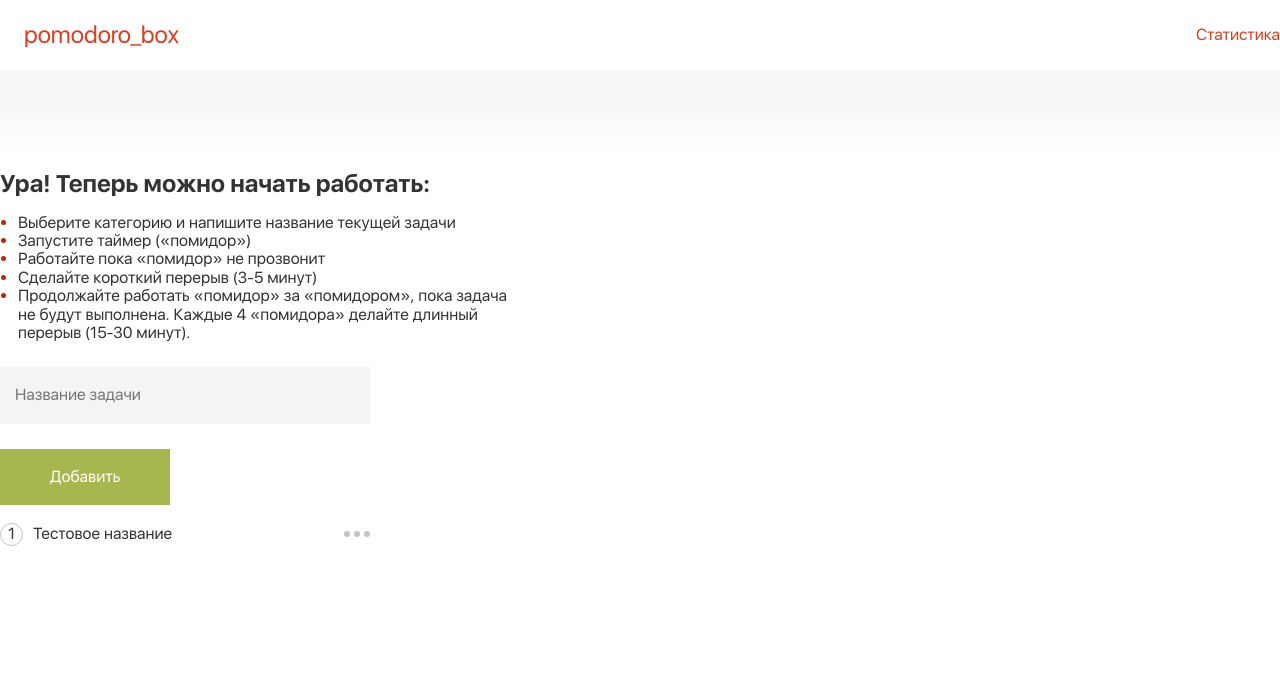
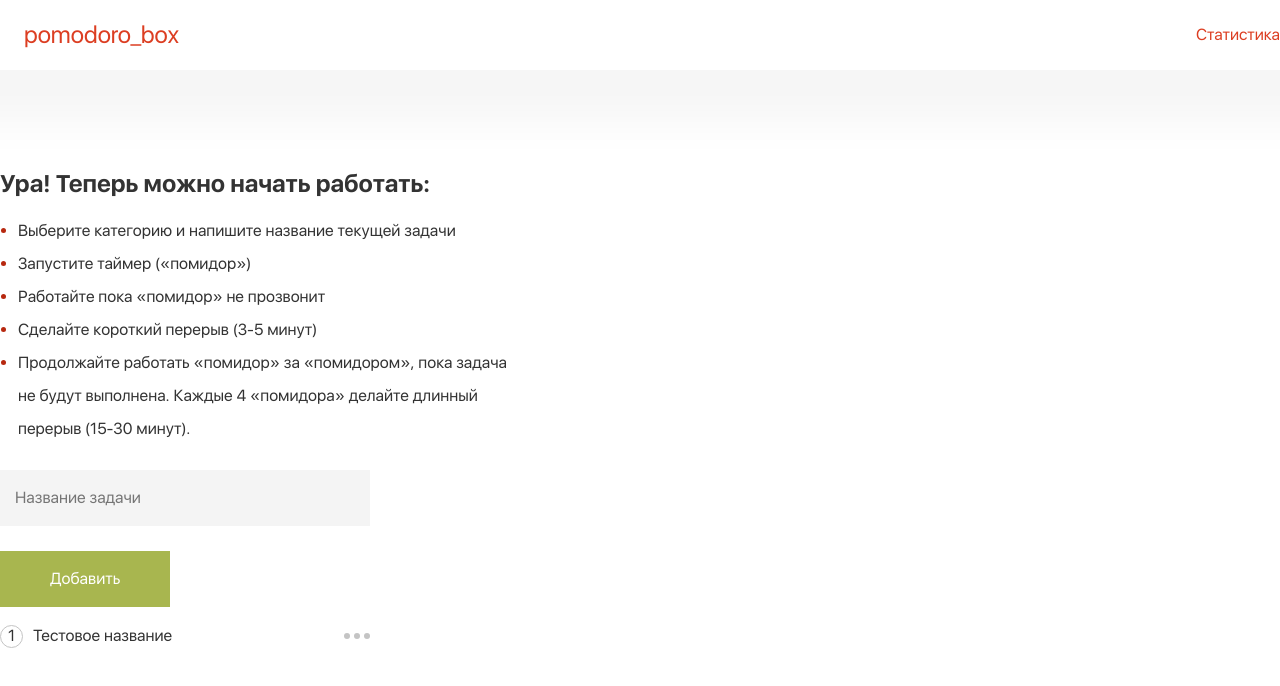
Before and after one commit to masawik/pomodoro_box, a React (Create React App) app: page / in a window 1280 px wide. Shown: the top 686 px of the page. Built offline with nearby package versions, Linux system fonts and the light colour scheme; some icons are missing.

Commit message:
Instruction.tsx isolated

```diff
--- /dev/null
+++ b/src/components/layout/Instruction/Instruction.styles.ts
@@ -0,0 +1,6 @@
+import styled from 'styled-components'
+import { StyledLi } from '../../typography/List/List.styles'
+
+export const InstructionLi = styled(StyledLi)`
+  line-height: 33px;
+`
--- /dev/null
+++ b/src/components/layout/Instruction/Instruction.tsx
@@ -0,0 +1,28 @@
+import React from 'react'
+import StyledH1 from '../../typography/H1/H1.styles'
+import { StyledUl } from '../../typography/List/List.styles'
+import { InstructionLi } from './Instruction.styles'
+
+const InstructionListContent = [
+  'Выберите категорию и напишите название текущей задачи',
+  'Запустите таймер («помидор»)',
+  'Работайте пока «помидор» не прозвонит',
+  'Сделайте короткий перерыв (3-5 минут)',
+  'Продолжайте работать «помидор» за «помидором», пока задача не будут ' +
+  'выполнена. Каждые 4 «помидора» делайте длинный перерыв (15-30 минут).',
+].map((li, index) => (
+  <InstructionLi key={`_${index}`}>{li}</InstructionLi>
+))
+
+const Instruction = () => {
+  return (
+    <>
+      <StyledH1>Ура! Теперь можно начать работать:</StyledH1>
+      <StyledUl>
+        {InstructionListContent}
+      </StyledUl>
+    </>
+  )
+}
+
+export default Instruction
--- a/src/pages/Timer/TimerPage.tsx
+++ b/src/pages/Timer/TimerPage.tsx
@@ -1,39 +1,17 @@
 import React from 'react'
 import PageContentContainer
   from '../../components/layout/PageContentContainer/PageContentContainer.styles'
-import {
-  StyledLi,
-  StyledUl,
-} from '../../components/typography/List/List.styles'
-import StyledH1 from '../../components/typography/H1/H1.styles'
 import { LeftSide, TaskListContainer } from './TimerPage.styles'
 import NewTaskForm from '../../components/NewTaskForm/NewTaskForm'
 import TaskList from '../../components/TaskList/TaskList'
-
-
-const InstructionListContent = [
-  'Выберите категорию и напишите название текущей задачи',
-  'Запустите таймер («помидор»)',
-  'Работайте пока «помидор» не прозвонит',
-  'Сделайте короткий перерыв (3-5 минут)',
-  'Продолжайте работать «помидор» за «помидором», пока задача не будут ' +
-  'выполнена. Каждые 4 «помидора» делайте длинный перерыв (15-30 минут).',
-].map((li, index) => (
-  <StyledLi key={`_${index}`}>{li}</StyledLi>
-))
-
+import Instruction from '../../components/layout/Instruction/Instruction'
 
 const TimerPage = () => {
   return (
     <PageContentContainer>
       <LeftSide>
-        <StyledH1>Ура! Теперь можно начать работать:</StyledH1>
-        <StyledUl
-          style={{ 'marginTop': '16px' }}
-        >
-          {InstructionListContent}
-        </StyledUl>
 
+        <Instruction />
         <TaskListContainer>
           <NewTaskForm />
           <TaskList />
```
